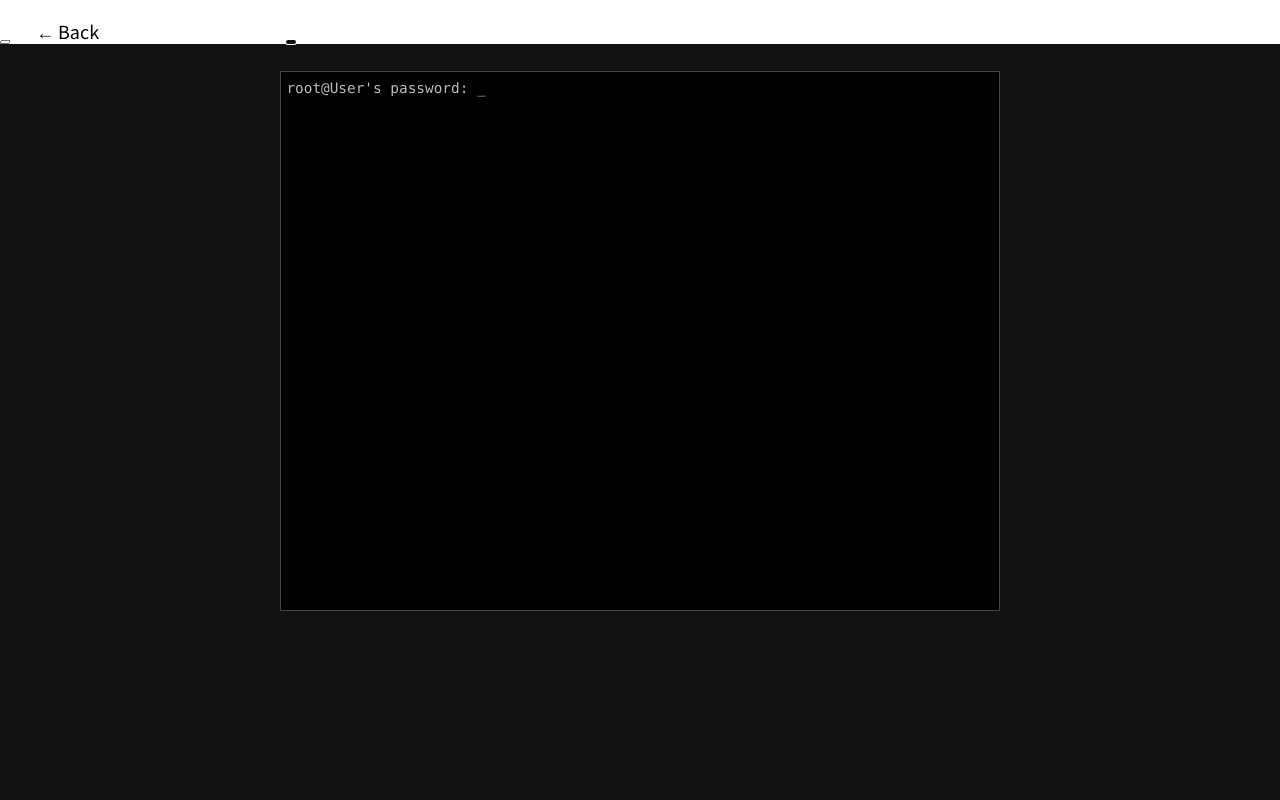
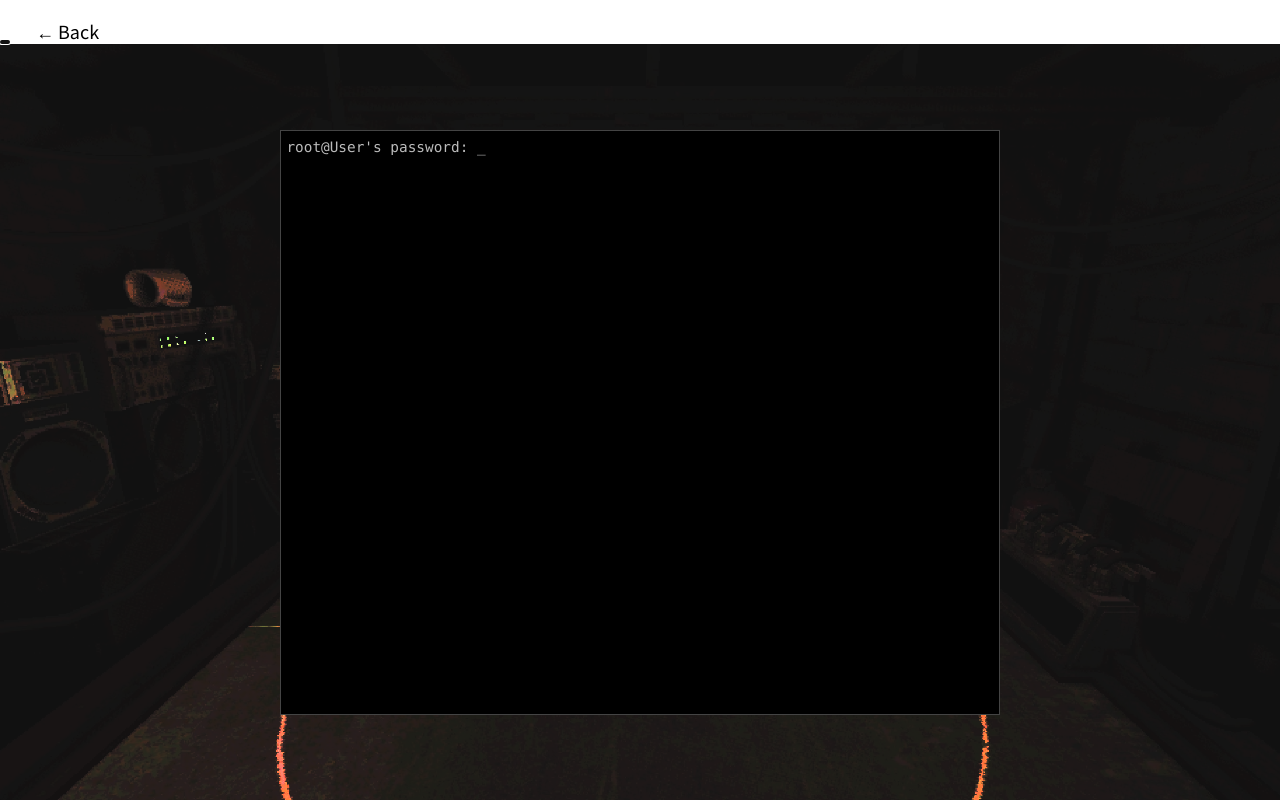
Before and after one commit to leejh1118/ZXhhbVByb2plY3Q-, a React (Vite) app: page /backroom408/room-c in a window 1280 px wide. Built offline with nearby package versions, Linux system fonts and the light colour scheme.

Commit message:
Create RoomC command Function

```diff
--- a/public/resources/css/roomC.css
+++ b/public/resources/css/roomC.css
@@ -1,5 +1,5 @@
 #roomC_wrap {
-
+    width: 100vw;
 }
 
 #roomC_wrap .console_input {
@@ -8,22 +8,30 @@
     /* border: transparent; */
     position: absolute;
     top: 5%;
+    left: 0;
+    cursor: default;
 }
 
 #roomC_wrap div#background {
-    background-color: rgb(17, 17, 17);
     width: 100%;
     height: calc(100vh - 43.78px);
     padding: 1.5em;
+    background-color: rgb(17, 17, 17);
+    background-image: url(/public/resources/img/Buckshot_Roulette.jpg);
+    background-position: center;
+    background-size: cover;
+    background-blend-mode: color-dodge;
+    display: flex;
+    align-items: center;
+    justify-content: center;
 }
 
 #roomC_wrap div#background div#console {
     background-color: rgb(0, 0, 0);
     border: 1px solid rgb(68, 68, 68);
     width: 40em;
-    height: 30em;
+    height: 32.5em;
     padding: 0px 0.3em;
-    margin: 0px auto;
     overflow-y: auto;
 }
 
--- a/src/component/roomC/RoomC.jsx
+++ b/src/component/roomC/RoomC.jsx
@@ -6,7 +6,6 @@ import RoomC_init_input from './RoomC_init_input';
 import RoomC_command_input from './RoomC_command_input';
 
 export default function RoomC() {
-  const [text, setText] = useState("");
   const [lines, setLines] = useState([]);
   const [loading, setLoading] = useState(false);
   const [init, setInit] = useState(true);
@@ -16,59 +15,25 @@ export default function RoomC() {
   const consoleRef = useRef();
   const keyRef = useRef(Array(500).fill(false));
 
-  const reservedWord = {
-    "help": "ls info ip exit",
-    "ls": "READMD.md /test /appdata",
-    "info" : "이정현 바보",
-    "ip": "48.4.0.8",
-    "exit": "",
-    "vi" : "command error: vi 'fileName'",
-    "vi README.md" : "Loading...",
-  }
-
   // console line 추가
   const addLine = (value) => {
     setLines(prev => [...prev, value]);
   }
 
-  // 입력 값 state 저장
-  const handleInput = (value) => {
-    setText(value);
-  }
-
   // input fucusing 함수
   const handleInputFocus = () => {
-    // inputRef.current.focus();
-  }
-
-  // command 입력시 동작 기능
-  const handleCommand = (value) => {
-    if(loading || !value) return;
-
-    let word = reservedWord[value];
-    if(!word)
-      word = `bash: ${value}: command not found`;
-
-    if(word === "Loading...")
-      setLoading(true);
-
-    value = "[root@User ~]# " + value;
-    addLine(value);
-    setText("");
-    setTimeout(() => {
-      addLine(word);
-    }, 100);
-  }
-
-  // console 창 스크롤 하단으로 내림
-  const handleConsoleScroll = () => {
-    consoleRef.current.scrollTop = consoleRef.current.scrollHeight;
+    if(init)
+      initInputRef.current.focus();
+    else
+      inputRef.current.focus();
   }
 
   // 페이지 초기 loading: false, init: true
   useEffect(() => {
+    // RoomC_init_input의 input tag에 focus;
     initInputRef.current.focus();
 
+    // ctrl + c 단축키 기능
     window.onkeydown = (e) => {
       keyRef.current[e.keyCode] = true;
 
@@ -76,6 +41,10 @@ export default function RoomC() {
         e.preventDefault();
         setLoading(false);
       }
+
+      // loading이 아닐 때 key 입력이 있을 경우 맨 아래로 이동
+      if(!loading && consoleRef.current.scrollTop !== consoleRef.current.scrollHeight)
+        handleConsoleScroll();
     };
 
     window.onkeyup = (e) => {
@@ -84,19 +53,18 @@ export default function RoomC() {
 
   }, [])
 
+  // console 창 스크롤 하단으로 내림
+  const handleConsoleScroll = () => {
+    consoleRef.current.scrollTop = consoleRef.current.scrollHeight;
+  }
+
+  // rerender될 때 마다 적용
   useEffect(() => {
     handleConsoleScroll();
   })
 
   return (
     <div id="roomC_wrap">
-      <input className="console_input" type="text" placeholder="text"
-        ref={inputRef}
-        value={text}
-        onChange={(e) => handleInput(e.target.value)}
-        onKeyDown={(e) => (e.keyCode == 13 & !loading & init) && handleCommand(e.target.value)}
-      />
-
       <div id="background" onClick={() => handleInputFocus()}>
         <div id="console" ref={consoleRef}>
 
@@ -118,17 +86,15 @@ export default function RoomC() {
             />
           }
 
-          <RoomC_command_input
-            setLines={setLines}
-          />
+          {(!loading && !init) &&
+              <RoomC_command_input
+              loading={loading}
+              setLoading={setLoading}
+              addLine={addLine}
+              inputRef={inputRef}
+            />
+          }
 
-          { (!loading && !init) &&
-            <div className="console_line">
-              <span className="console_line_word">{"[root@User ~]# "}</span>
-              <span className="console_line_word">{text}</span>
-              <span className="console_line_word">_</span>
-            </div>
-          }
         </div>
       </div>
     </div>
--- a/src/component/roomC/RoomC_command_input.jsx
+++ b/src/component/roomC/RoomC_command_input.jsx
@@ -1,8 +1,70 @@
+import { useEffect, useState } from "react";
+import { useNavigate } from "react-router-dom";
+
 export default function RoomC_command_input(props) {
-    const { setLines } = props;
+    const { loading, setLoading, addLine, inputRef } = props;
+    const [text, setText] = useState("");
+    const navigate = useNavigate();
+
+    // 입력 값 state 저장
+    const handleInput = (value) => {
+        setText(value);
+    }
+
+    // command 입력시 동작 기능
+    const handleCommand = (keyword) => {
+        if(loading || !keyword) return;
+
+        let word = reservedWord[keyword];
+
+        // 예약어에 없을 경우
+        if(!word)
+            word = `bash: ${keyword}: command not found`;
+
+        if(keyword === "exit")
+            navigate(-1);
+
+        if(word === "Loading...")
+            setLoading(true);
+
+        keyword = "[root@User ~]# " + keyword;
+        addLine(keyword);
+
+        setText("");
+        setTimeout(() => {
+            addLine(word);
+        }, 100);
+    }
+
+    // page mount될 때 input에 focus
+    useEffect(() => {
+        inputRef.current.focus();
+    }, [])
+
+    const reservedWord = {
+        "help": "ls info ip exit",
+        "ls": "READMD.md /test /appdata",
+        "info" : "이정현 바보",
+        "ip": "48.4.0.8",
+        "exit": ".",
+        "vi": "command error: vi 'fileName'",
+        "vi README.md": "Loading...",
+        "name": "Backroom408 Networks Corperation",
+    }
 
     return(
         <>
+            <div id="command_input_wrap" className="console_line">
+              <span className="console_line_word">{"[root@User ~]# " + text}</span>
+              <span className="console_line_word">_</span>
+            </div>
+
+            <input className="console_input" type="text" placeholder="text"
+                ref={inputRef}
+                value={text}
+                onChange={(e) => handleInput(e.target.value)}
+                onKeyDown={(e) => (e.keyCode == 13 & !loading) && handleCommand(e.target.value)}
+            />
         </>
     )
 }
--- a/src/component/roomC/RoomC_init_input.jsx
+++ b/src/component/roomC/RoomC_init_input.jsx
@@ -79,7 +79,7 @@ export default function RoomC_init_lines(props) {
     <>
       { !loading &&
         <>
-          <div className="console_line">
+          <div id="init_input_wrap" className="console_line">
             <span className="console_line_word">{initPw}</span>
             <span className="console_line_word">{fakeText}</span>
             <span className="console_line_word">_</span>
```
Also changed, not shown: public/resources/img/Buckshot_Roulette.jpg (added).
